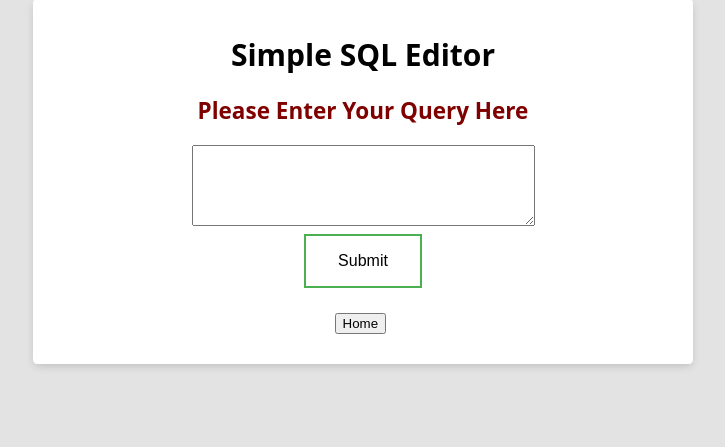
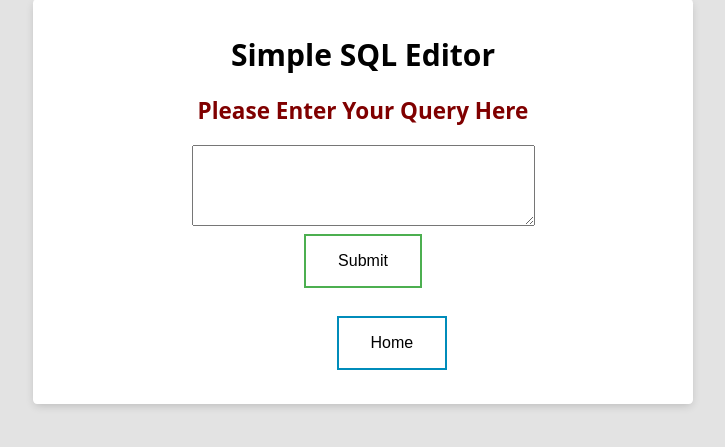
Before and after one commit to Atharv-Chaudhari/Simple-MySql-Editor, a Flask app: template templates/error.html in a window 1280 px wide. Shown: the part 24-471 px from the top of the page, without its empty margins (277-1002 px from the left). Run offline with Flask 2, Linux system fonts and the light colour scheme; the template is opened without the code that fills it, so the values that code supplies are empty; some libraries are stand-ins or nearby versions.

Commit message:
Update error.html

```diff
--- a/templates/error.html
+++ b/templates/error.html
@@ -31,7 +31,7 @@
             foo(a)
         </script>
 	<a href="/" style="padding-left: 45%;">
-            <button>
+            <button class="button button2">
                 Home
             </button>
         </a>
```
